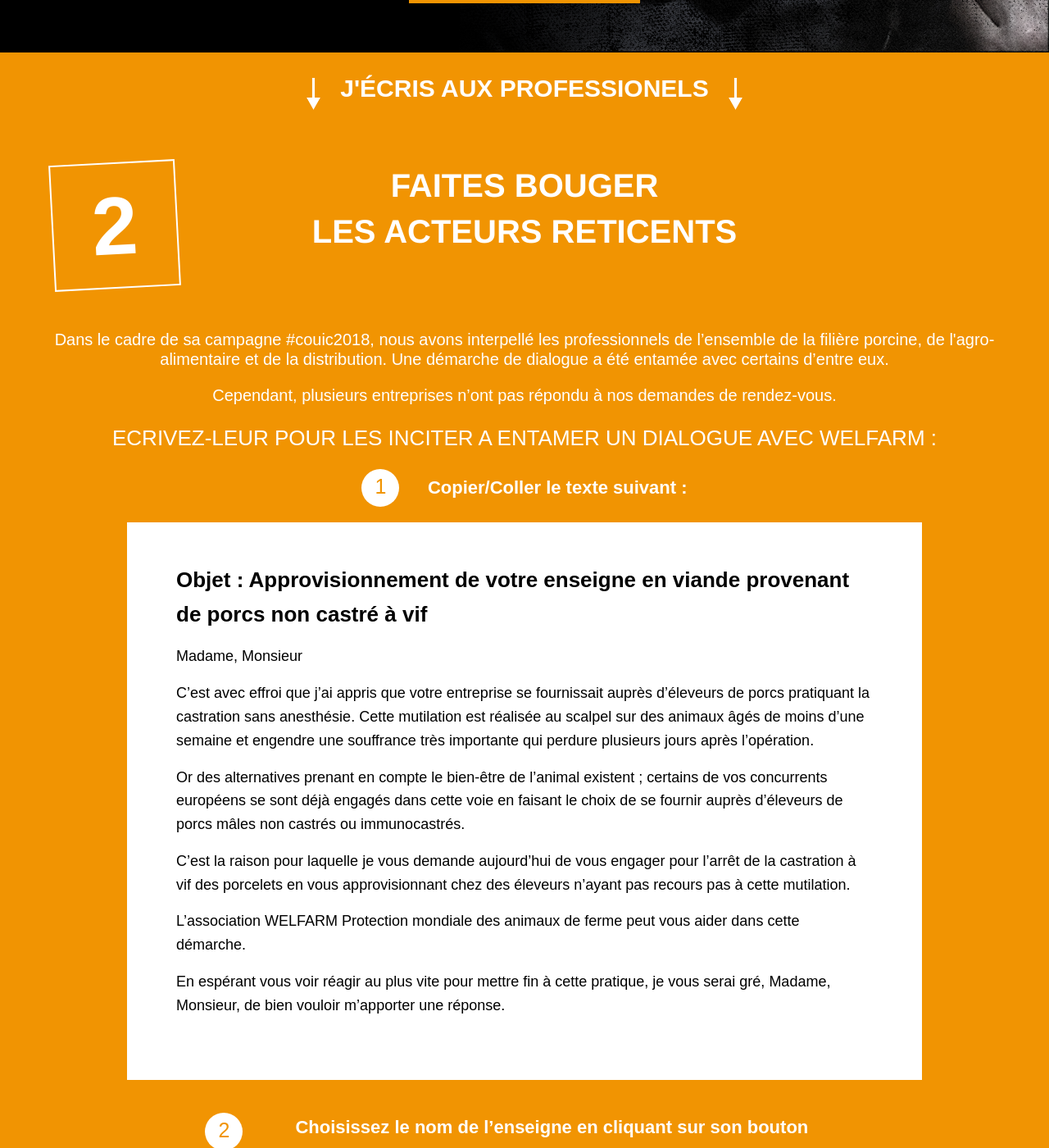
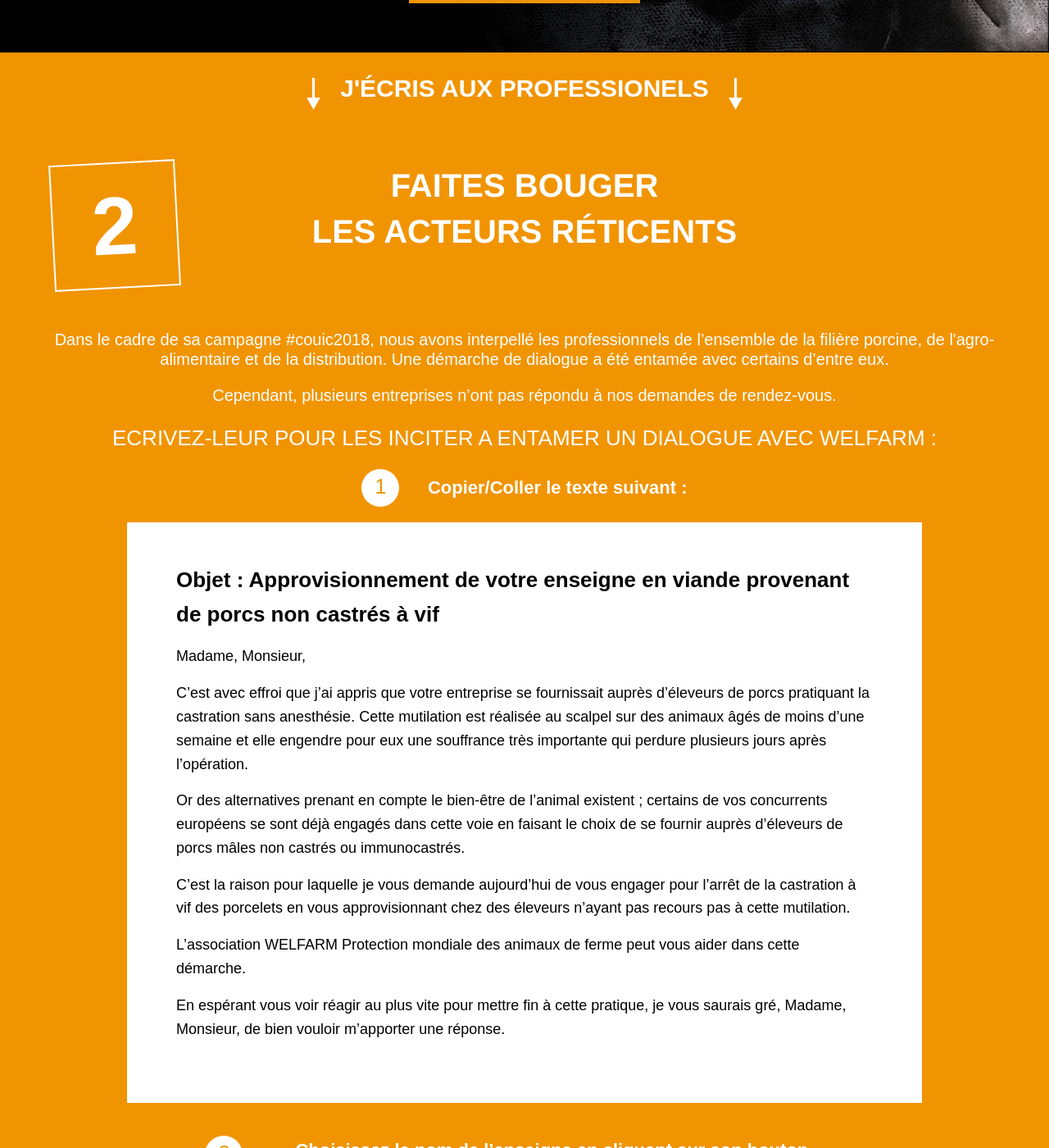
Before and after one commit to adfinitas-app/welfarm-petition, a Jekyll site: the page built from index.html, in a window 1280 px wide and 1400 px high, scrolled down 3053 px. Shown: the whole window at 82% size. Built offline with Jekyll 4.4.1, drawn with Linux system fonts in a browser that asks for light colours; comment, search, counter and statistics services are not loaded.

Commit message:
Updated '/_includes/professionels.html' via CloudCannon

```diff
--- a/_includes/professionels.html
+++ b/_includes/professionels.html
@@ -27,7 +27,7 @@
 	<div class="number">2</div>
       </div>
       <div class="large-8 columns end">
-	<h2>faites bouger<br /> les acteurs reticents</h2>
+	<h2>faites bouger<br /> les acteurs réticents</h2>
       </div>
     </div>
     <div class="row">
@@ -48,13 +48,13 @@
 	<div class="number-petition">1</div>
 	<p class="legende-number-petition">Copier/Coller le texte suivant :</p>
 	<div class="letter">
-	  <p class="objet">Objet : Approvisionnement de votre enseigne en viande provenant de porcs non castré à vif</p>
-	  <p>Madame, Monsieur</p>
-	  <p>C’est avec effroi que j’ai appris que votre entreprise se fournissait auprès d’éleveurs de porcs pratiquant la castration sans anesthésie. Cette mutilation est réalisée au scalpel sur des animaux âgés de moins d’une semaine et engendre une souffrance très importante qui perdure plusieurs jours après l’opération.</p>
+	  <p class="objet">Objet : Approvisionnement de votre enseigne en viande provenant de porcs non castrés à vif</p>
+	  <p>Madame, Monsieur,</p>
+	  <p>C’est avec effroi que j’ai appris que votre entreprise se fournissait auprès d’éleveurs de porcs pratiquant la castration sans anesthésie. Cette mutilation est réalisée au scalpel sur des animaux âgés de moins d’une semaine et elle engendre pour eux une souffrance très importante qui perdure plusieurs jours après l’opération.</p>
 	  <p>Or des alternatives prenant en compte le bien-être de l’animal existent ; certains de vos concurrents européens se sont déjà engagés dans cette voie en faisant le choix de se fournir auprès d’éleveurs de porcs mâles non castrés ou immunocastrés.</p>
 	  <p>C’est la raison pour laquelle je vous demande aujourd’hui de vous engager pour l’arrêt de la castration à vif des porcelets en vous approvisionnant chez des éleveurs n’ayant pas recours pas à cette mutilation.</p>
 	  <p>L’association WELFARM Protection mondiale des animaux de ferme peut vous aider dans cette démarche.</p>
-	  <p>En espérant vous voir réagir au plus vite pour mettre fin à cette pratique, je vous serai gré, Madame, Monsieur, de bien vouloir m’apporter une réponse.</p>
+	  <p>En espérant vous voir réagir au plus vite pour mettre fin à cette pratique, je vous saurais gré, Madame, Monsieur, de bien vouloir m’apporter une réponse.</p>
 	</div>
       </div>
     </div>
```
